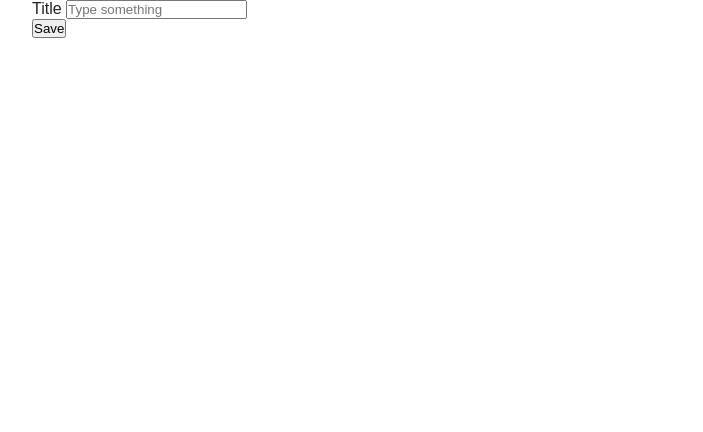
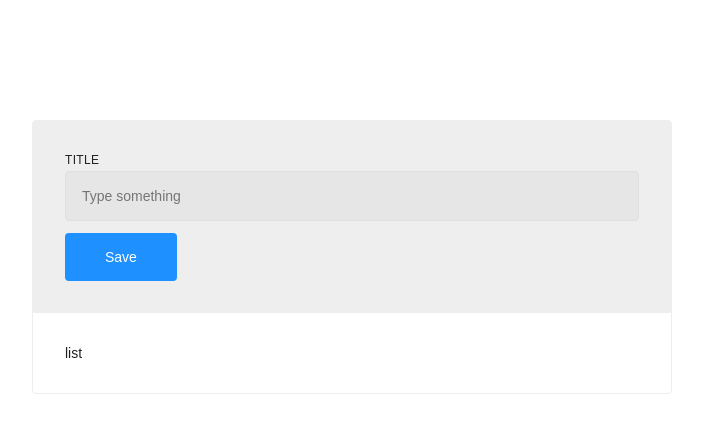
Before and after one commit to erdemuslu/todo-example-with-class, a website: page index.html in a window 1280 px wide. Shown: the whole page, without its empty margins (288-991 px from the left). Drawn offline with Linux system fonts and the light colour scheme.

Commit message:
add form style

```diff
--- a/index.html
+++ b/index.html
@@ -19,6 +19,9 @@
         <button type="submit">Save</button>
       </div>
     </form>
+    <div class="todo-list">
+      list
+    </div>
   </div>
 
   <script src="src/index.js"></script>
--- a/src/index.css
+++ b/src/index.css
@@ -6,11 +6,60 @@
 
 body {
   font-family: sans-serif;
+  font-size: 14px;
   color: #212121;
 }
 
 .todo {
   max-width: 640px;
+  margin-top: 120px;
   margin-left: auto;
   margin-right: auto;
+  border-radius: 4px;
+  border: 1px solid #eee;
 }
+
+.todo-form, .todo-list {
+  padding: 32px;
+}
+
+.todo-form {
+  background-color: #eee;
+}
+
+.todo-form-row:first-child {
+  margin-bottom: 12px;
+}
+
+label {
+  display: block;
+  margin-bottom: 4px;
+  font-weight: 500;
+  font-size: 12px;
+  text-transform: uppercase;
+  letter-spacing: .32px;
+}
+
+input, button {
+  outline: unset;
+  box-shadow: unset;
+  border-radius: 4px;
+  font-size: 14px;
+}
+
+input {
+  width: 100%;
+  border: 1px solid #e0e0e0;
+  padding: 16px;
+  background-color: #e6e6e6;
+  color: #212121;
+}
+
+button {
+  display: inline-block;
+  border: 0;
+  padding: 16px 40px;
+  background-color: dodgerblue;
+  color: #fff;
+  cursor: pointer;
+}
```
